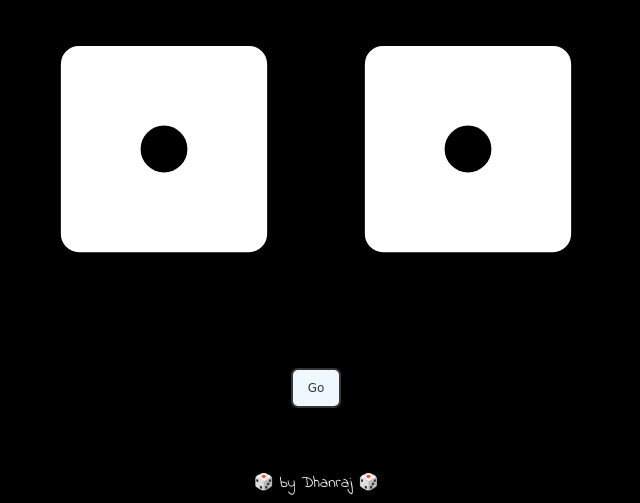
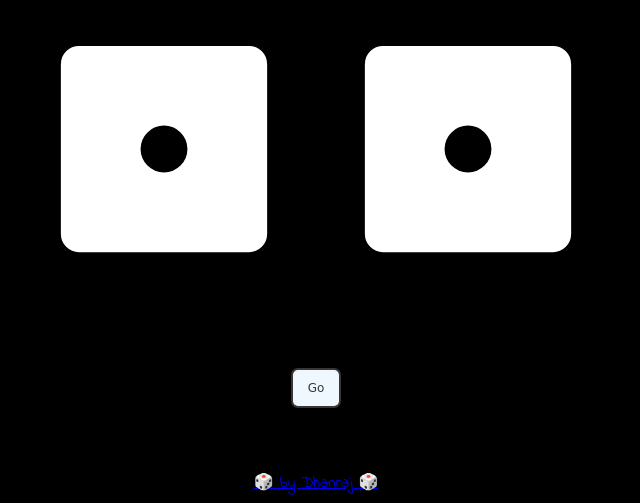
Before and after one commit to DH4NRAJ/dicee-game, a plain HTML site: page index.html in a window 1280 px wide. Shown: the part 302-805 px from the top of the page, without its empty margins (324-964 px from the left). Drawn offline with Linux system fonts and the light colour scheme.

Commit message:
Update index.html

```diff
--- a/index.html
+++ b/index.html
@@ -23,7 +23,7 @@
     <button class="btn" onclick="shuffle()">Go</button>
 </body>
 <footer>
-🎲 by Dhanraj 🎲
+    <a href="https://github.com/DH4NRAJ">🎲 by Dhanraj 🎲</a>
 </footer>
 <script src="index.js" charset="utf-8"></script>
 </html>
```
